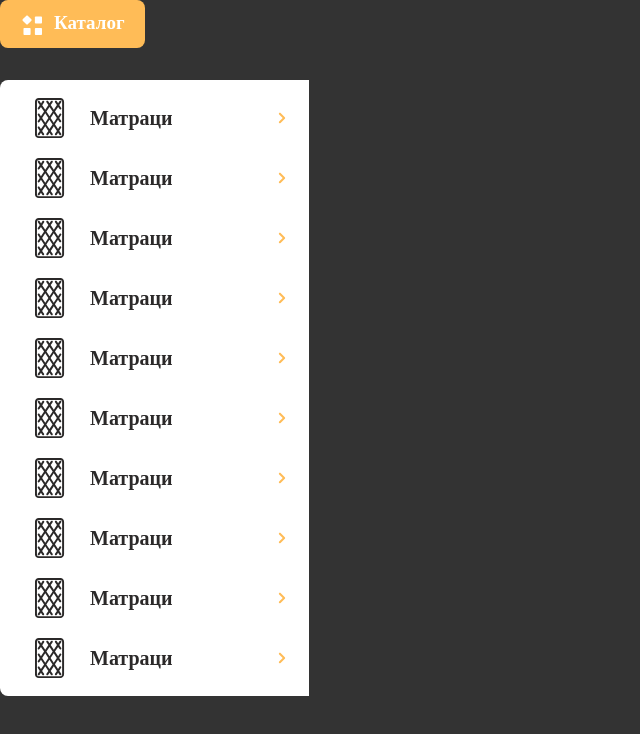
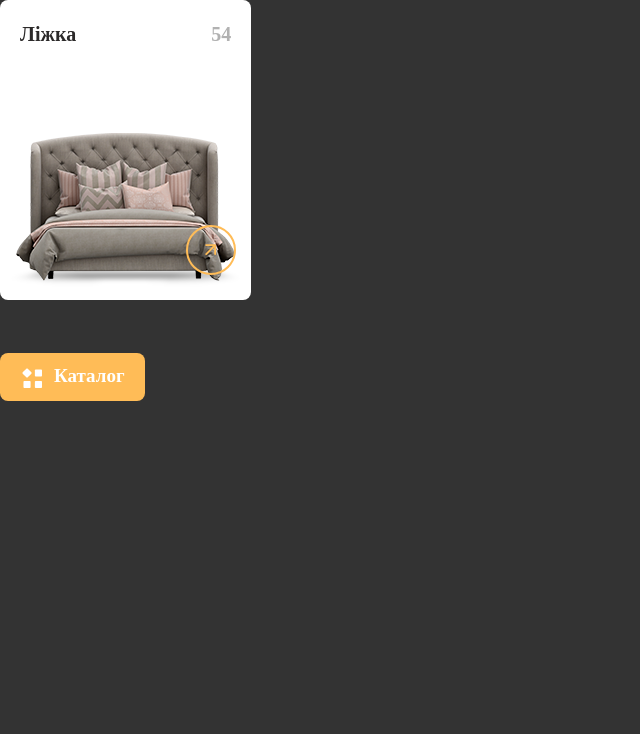
Before and after one commit to havrylenkosasha/lesson_10, a plain HTML site: page index.html in a window 1280 px wide. Shown: the whole page, without its empty margins (0-640 px from the left). Drawn offline with Linux system fonts and the light colour scheme; a web font is replaced by a local one.

Commit message:
Update index.html

```diff
--- a/index.html
+++ b/index.html
@@ -8,7 +8,7 @@
   </head>
   <body>
     <div class="wrapper">
-      <!-- <a href="#" class="card">
+      <a href="#" class="card">
         <div class="card__body">
           <div class="card__title">Ліжка</div>
           <div class="card__amount">54</div>
@@ -17,7 +17,7 @@
           <img src="img/bed.png" alt="Ліжко" />
         </div>
         <div class="card__arrow"></div>
-      </a> -->
+      </a>
       <div class="catalog">
         <div class="catalog__container">
           <button type="button" class="catalog__button button">Каталог</button>
```
